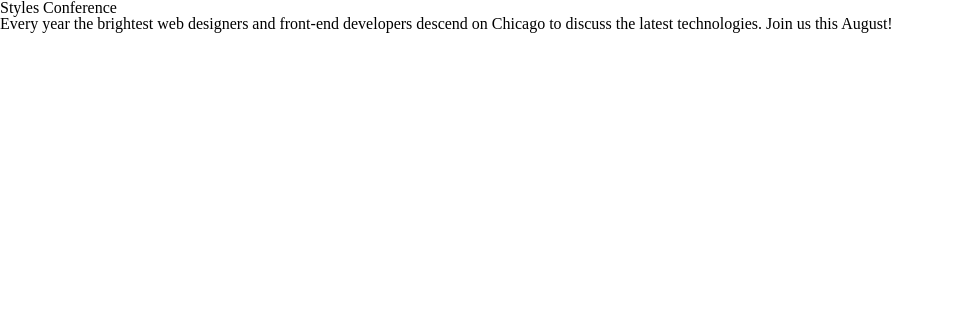
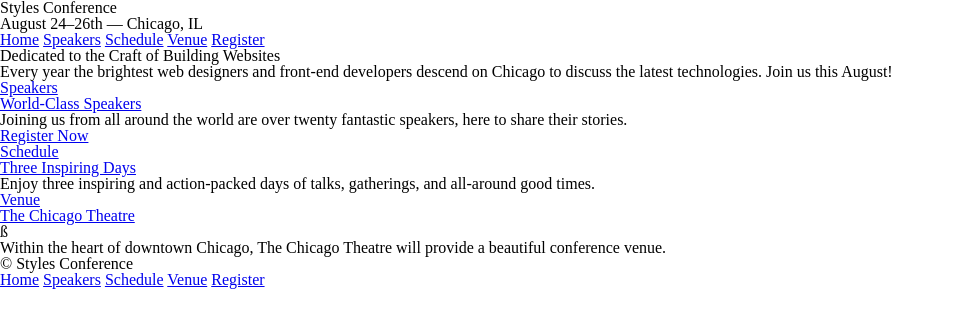
Before and after one commit to ScottyVG/06htmlcss, a plain HTML site: page index.html in a window 1280 px wide. Shown: the whole page, without its empty margins (0-954 px from the left). Drawn offline with Linux system fonts and the light colour scheme.

Commit message:
Finished with session 2

```diff
--- a/index.html
+++ b/index.html
@@ -6,9 +6,55 @@
     <link rel="stylesheet" href="assets/stylesheets/main.css">
   </head>
   <body>
-    <h1>Styles Conference</h1>
-    <p>
-      Every year the brightest web designers and front-end developers descend on Chicago to discuss the latest technologies. Join us this August!
-    </p>
+    <header>
+      <h1><a href="index.html"></a>Styles Conference</h1>
+      <h3>August 24&ndash;26th &mdash; Chicago, IL</h3>
+      <nav>
+        <a href="index.html">Home</a>
+        <a href="speakers.html">Speakers</a>
+        <a href="schedule.html">Schedule</a>
+        <a href="venue.html">Venue</a>
+        <a href="register.html">Register</a>
+      </nav>
+    </header>
+    <section>
+      <h2>Dedicated to the Craft of Building Websites</h2>
+      <p>Every year the brightest web designers and front-end developers descend on Chicago to discuss the latest technologies. Join us this August!</p>
+      <section>
+
+        <section>
+          <a href="speakers.html">
+            <h5>Speakers</h5>
+            <h3>World-Class Speakers</h3>
+          </a>
+          <p>Joining us from all around the world are over twenty fantastic speakers, here to share their stories.</p>
+        </section>
+        <a href="register.html">Register Now</a>
+        <section>
+          <a href="schedule.html">
+            <h5>Schedule</h5>
+            <h3>Three Inspiring Days</h3>
+          </a>
+          <p>Enjoy three inspiring and action-packed days of talks, gatherings, and all-around good times.</p>
+        </section>
+        <section>
+          <a href="schedule.html">
+            <h5>Venue</h5>
+            <h3>The Chicago Theatre</h3>
+          </a>ß
+          <p>Within the heart of downtown Chicago, The Chicago Theatre will provide a beautiful conference venue.</p>
+        </section>
+      </section>
+    </section>
+    <footer>
+      <small>&copy; Styles Conference</small>
+      <nav>
+        <a href="index.html">Home</a>
+        <a href="speakers.html">Speakers</a>
+        <a href="schedule.html">Schedule</a>
+        <a href="venue.html">Venue</a>
+        <a href="register.html">Register</a>
+      </nav>
+    </footer>
   </body>
 </html>
```
Also changed, not shown: register.html (added), schedule.html (added), speakers.html (added), venue.html (added), 1 other file.
